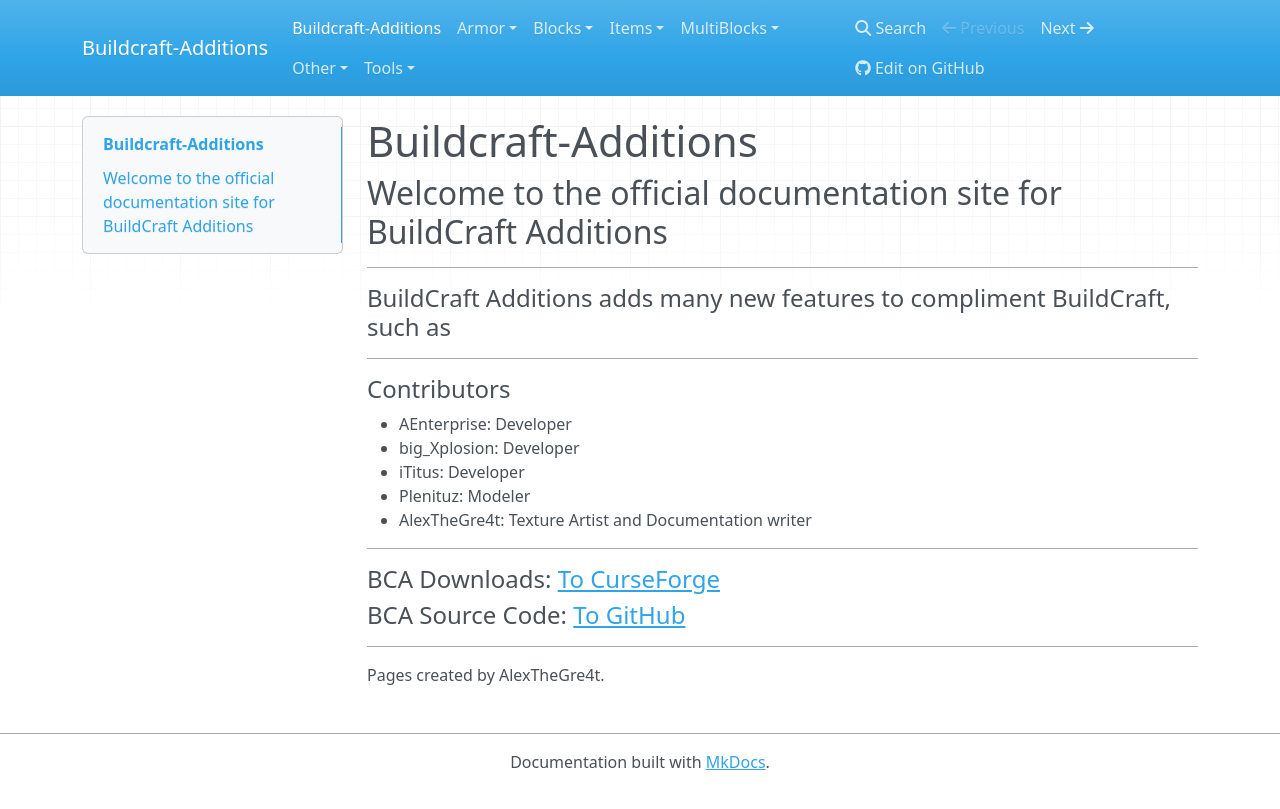
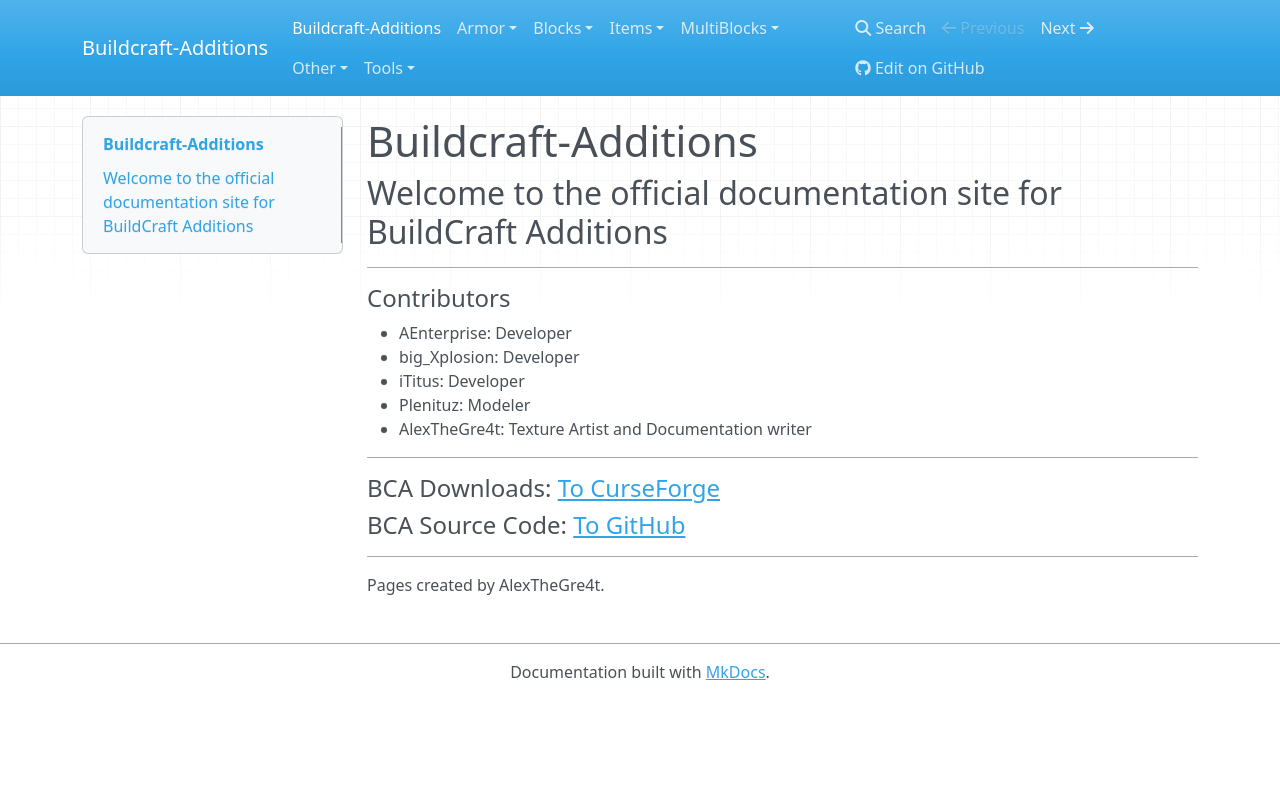
Before and after one commit to ModDocs/bca, an MkDocs documentation site: the page built from docs/index.md, in a window 1280 px wide. Shown: the top 809 px of the page. Built offline with MkDocs 1.6.1, drawn with Linux system fonts in a browser that asks for light colours; nearby versions of some CDN libraries.

Commit message:
i thought i deleted you :/

```diff
--- a/docs/index.md
+++ b/docs/index.md
@@ -1,9 +1,6 @@
 # Buildcraft-Additions
 
 ## Welcome to the official documentation site for BuildCraft Additions
----
-
-#### BuildCraft Additions adds many new features to compliment BuildCraft, such as
 
 ---
 
```
